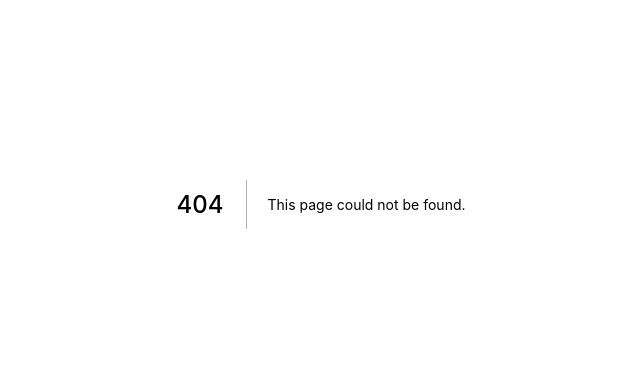
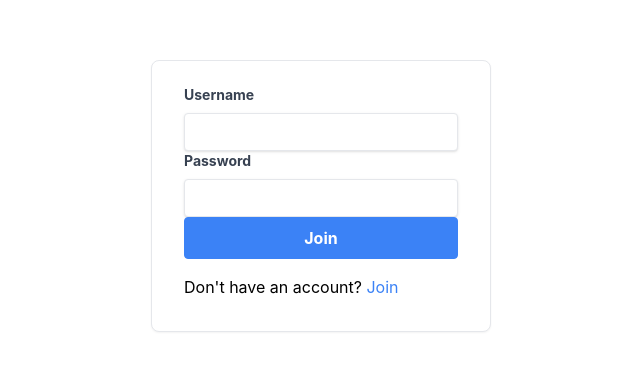
Before and after one commit to KlayClarke/freshenv3, a Next.js app: page /login in a window 1280 px wide. Before the commit this address had no page. Shown: the part 196-566 px from the top of the page, without its empty margins (319-959 px from the left). Built offline with nearby package versions, Linux system fonts and the light colour scheme.

Commit message:
create login form

```diff
--- /dev/null
+++ b/pages/login.js
@@ -0,0 +1,43 @@
+export default function Login() {
+  return (
+    <div className="w-screen h-screen flex flex-col justify-center items-center">
+      <form className="bg-white shadow-sm border rounded-lg px-8 pt-6 pb-8 mb-4">
+        <div className="form-section">
+          <label
+            className="block text-gray-700 text-sm font-bold mb-2"
+            htmlFor="username"
+          >
+            Username
+          </label>
+          <input
+            className="shadow appearance-none border rounded w-full py-2 px-3 text-gray-700 leading-tight focus:outline-none focus:shadow-outline focus:border-blue-500 focus:border-opacity-50"
+            id="username"
+            type={"text"}
+          />
+        </div>
+        <div className="form-section">
+          <label
+            className="block text-gray-700 text-sm font-bold mb-2"
+            htmlFor="password"
+          >
+            Password
+          </label>
+          <input
+            className="shadow appearance-none border rounded w-full py-2 px-3 text-gray-700 leading-tight focus:outline-none focus:shadow-outline focus:border-blue-500 focus:border-opacity-50"
+            id="password"
+            type={"password"}
+          />
+        </div>
+        <button className="bg-blue-500 hover:bg-blue-600 text-white font-bold py-2 px-4 border border-blue-500 rounded w-full">
+          Join
+        </button>
+        <p className="mt-4">
+          Don't have an account?{" "}
+          <a href="/join" className="text-blue-500">
+            Join
+          </a>{" "}
+        </p>
+      </form>
+    </div>
+  );
+}
```
